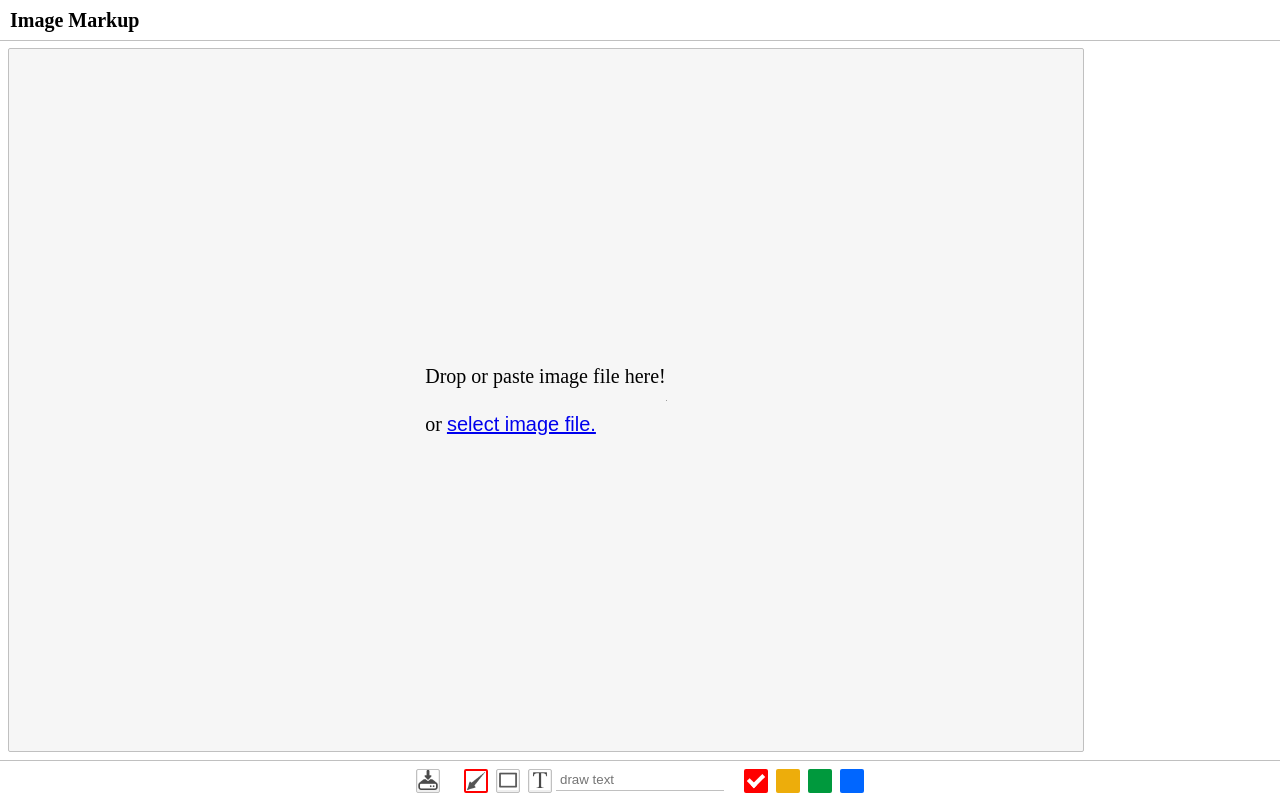
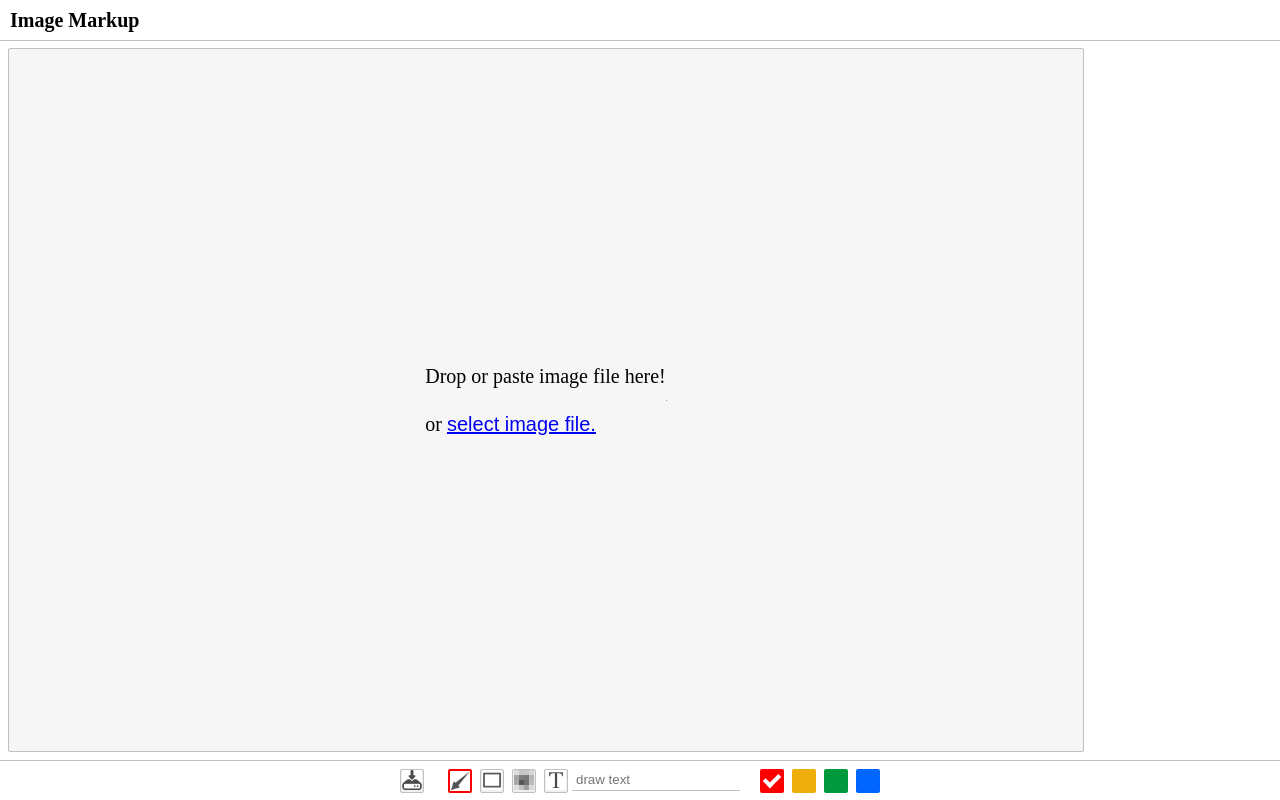
Before and after one commit to mryhryki/image-markup, a React (Vite) app: page / in a window 1280 px wide. Built offline with nearby package versions, Linux system fonts and the light colour scheme.

Commit message:
Add mask drawer

```diff
--- a/package.json
+++ b/package.json
@@ -18,6 +18,7 @@
     "dexie": "^3.0.3",
     "react": "^17.0.2",
     "react-dom": "^17.0.2",
+    "stackblur-canvas": "^2.5.0",
     "styled-components": "^5.3.1"
   },
   "devDependencies": {
--- a/src/app.tsx
+++ b/src/app.tsx
@@ -16,6 +16,7 @@ import { setMouseEventListener } from "./util/mouse_event";
 import { useCanvas } from "./hooks/use_canvas";
 import { useHistory } from "./hooks/use_history";
 import { drawText } from "./drawer/text";
+import { drawMask } from "./drawer/mask";
 
 const Content = styled.div`
   position: absolute;
@@ -55,6 +56,9 @@ export const App: React.FC = () => {
             case "rectangle_border":
               drawRectangleBorder(context, event.start, event.current, color);
               break;
+            case "mask":
+              drawMask(context, event.start, event.current);
+              break;
             case "text":
               if (text.trim().length === 0) return;
               drawText(context, event.current, text, color);
@@ -72,6 +76,9 @@ export const App: React.FC = () => {
               break;
             case "rectangle_border":
               drawRectangleBorder(context, event.start, event.current, color);
+              break;
+            case "mask":
+              drawMask(context, event.start, event.current);
               break;
             case "text":
               drawText(context, event.current, text, color);
--- a/src/components/button_with_icon.tsx
+++ b/src/components/button_with_icon.tsx
@@ -6,6 +6,8 @@ import ArrowIcon from "../icon/arrow.jpeg";
 import RectangleBorderIcon from "../icon/rectangle_border.jpeg";
 // @ts-ignore
 import DownloadIcon from "../icon/download.jpeg";
+// @ts-ignore
+import MaskIcon from "../icon/mask.jpeg";
 // @ts-ignore
 import TextIcon from "../icon/text.jpeg";
 
@@ -39,6 +41,8 @@ const getImage = (iconName: string): string => {
       return RectangleBorderIcon;
     case "download":
       return DownloadIcon;
+    case "mask":
+      return MaskIcon;
     case "text":
       return TextIcon;
   }
--- a/src/components/drawer_selector.tsx
+++ b/src/components/drawer_selector.tsx
@@ -2,10 +2,11 @@ import React, { useEffect } from "react";
 import { ButtonWithIcon } from "./button_with_icon";
 import styled from "styled-components";
 
-export type DrawerType = "arrow" | "rectangle_border" | "text"
+export type DrawerType = "arrow" | "rectangle_border" | "mask" | "text"
 const Drawers: DrawerType[] = [
   "arrow",
   "rectangle_border",
+  "mask",
   "text",
 ];
 
--- /dev/null
+++ b/src/drawer/mask.ts
@@ -0,0 +1,11 @@
+import { Position } from "../util/mouse_event";
+import { canvasRGB } from "stackblur-canvas";
+
+export const drawMask = (context: CanvasRenderingContext2D, from: Position, to: Position): void => {
+  const x = Math.min(from.x, to.x);
+  const y = Math.min(from.y, to.y);
+  const width = Math.abs(from.x - to.x);
+  const height = Math.abs(from.y - to.y);
+  console.debug(x, y, width, height)
+  canvasRGB(context.canvas, x, y, width, height, 16);
+};
```
Also changed, not shown: src/icon/mask.jpeg (added), 1 other file (tests, documents, lock files or other folders).
